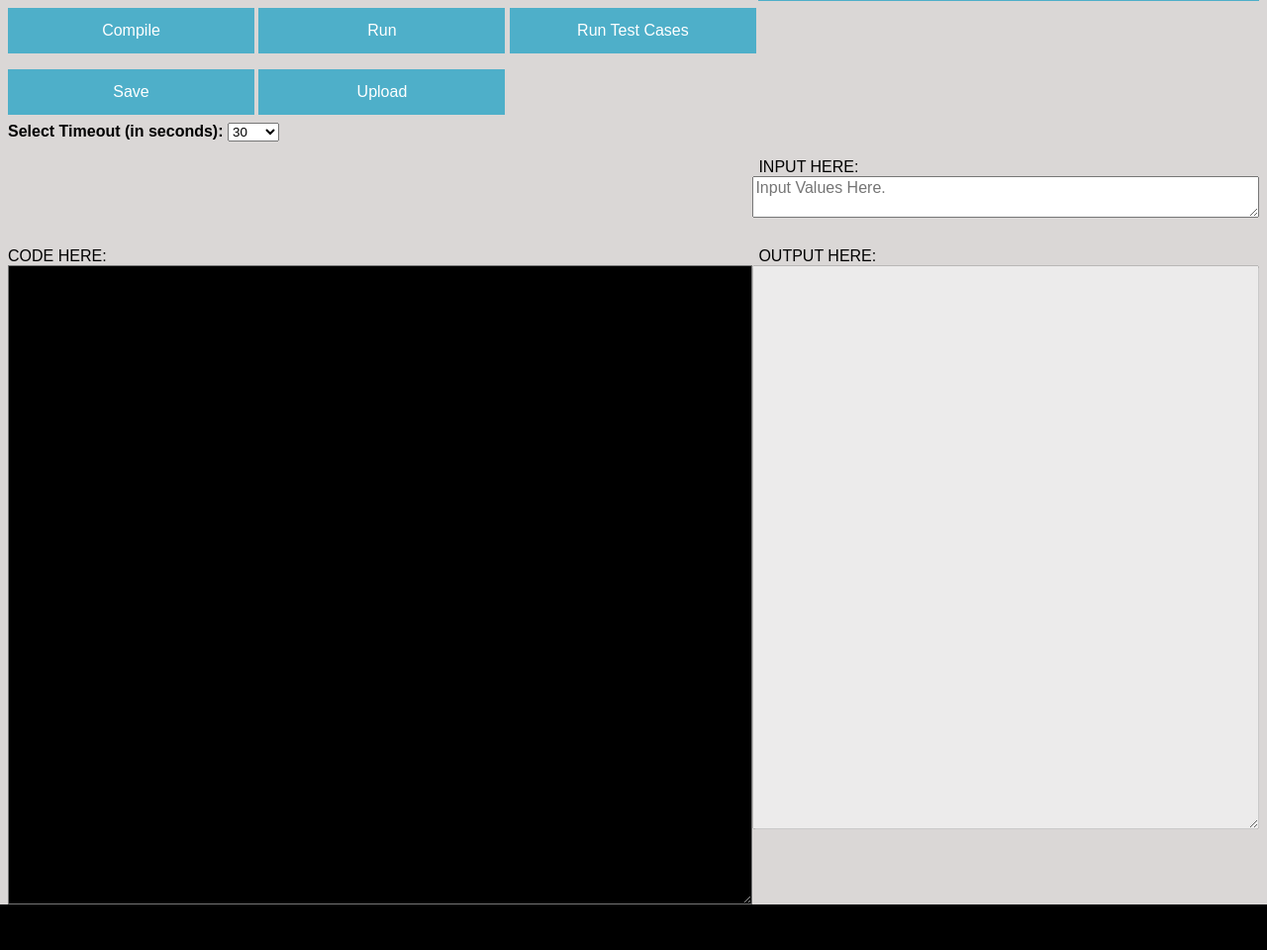
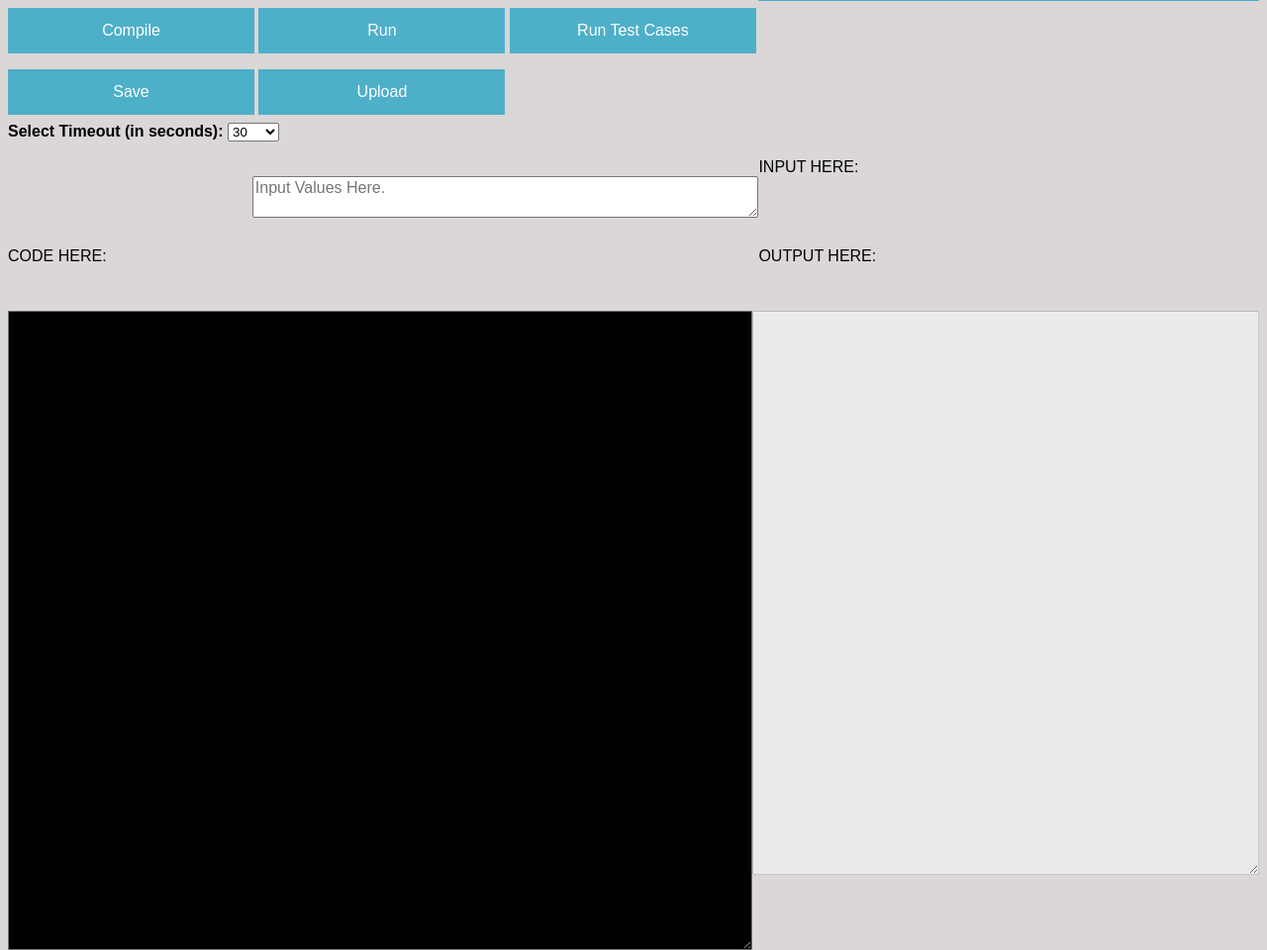
Before and after one commit to LongwoodFooBar/SeniorSeminarProject, a Flask app: template templates/assignment.html in a window 1280 px wide. Shown: the part 171-1131 px from the top of the page at 99% size. Before the commit the page ends 1085 px from the top, so only its background shows below. Run offline with Flask 2, Linux system fonts and the light colour scheme; the template is opened without the code that fills it, so the values that code supplies are empty.

Commit message:
Changed some inline css and some other changes.

```diff
--- a/templates/assignment.html
+++ b/templates/assignment.html
@@ -27,19 +27,6 @@
 
 
 		<form method="POST" enctype=multipart/form-data >
-			<script>
-				function file_upload(){
-				var x = document.getElementById("projectFile");
-					if('files' in x){
-						if(x.files.length == 0){
-							//error
-						}
-						else{
-
-						}
-					}
-				}
-			</script>
 				<div style="width:100%; right:0.6%">
 				<nav class="testCaseBtn">
 					<button type="submit" name="sandbox" value="compile">Compile</button>
@@ -73,7 +60,7 @@
 	</select>
 </div>
 <br /><br />
-	<div style="float:right;width:40%; height=5vw">
+	<div style="float:right;width:40%; height:5vw;">
 	INPUT HERE:
 	</div>
 	<br />
@@ -82,11 +69,11 @@
 	</div>
 
 <br /> <br />
-<div style="float:left;width:59%; height=5vw">
+<div style="float:left;width:59%; height:5vw;">
    CODE HERE:
 </div>
 
-		<div style="float:right;width:40%; height=5vw">
+		<div style="float:right;width:40%; height:5vw;">
 		OUTPUT HERE:
 		</div>
 		<br>
--- a/templates/profAssignment.html
+++ b/templates/profAssignment.html
@@ -48,7 +48,7 @@
 				</select>
 			</div>
 			<br /><br />
-			<div style="float:right;width:40%; height=5vw">
+			<div style="float:right;width:40%; height:5vw;">
 				<h3>INPUT HERE:</h3>
 			</div>
 			<br />
@@ -56,10 +56,10 @@
 				<textarea type="text" name="cin" class="inputBox" placeholder="Input Values Here."></textarea><br /><br />
 			</div>
 			<br /> <br />
-			<div style="float:left;width:59%; height=5vw">
+			<div style="float:left;width:59%; height:5vw;">
    				<h3>CODE HERE:</h3>
 			</div>
-			<div style="float:right;width:40%; height=5vw">
+			<div style="float:right;width:40%; height:5vw;">
 				<h3>OUTPUT HERE:</h3>
 			</div>
 			<br>
```
